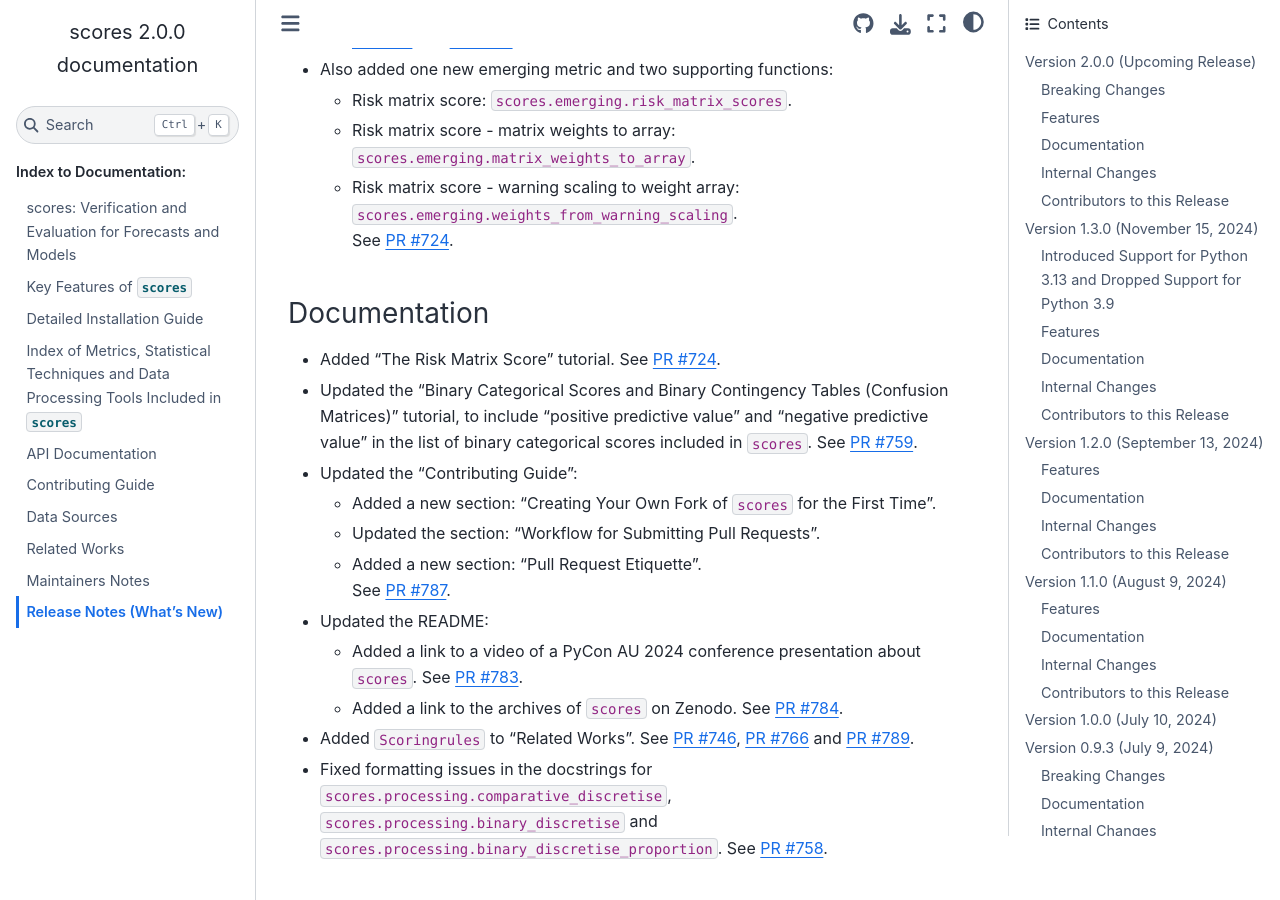
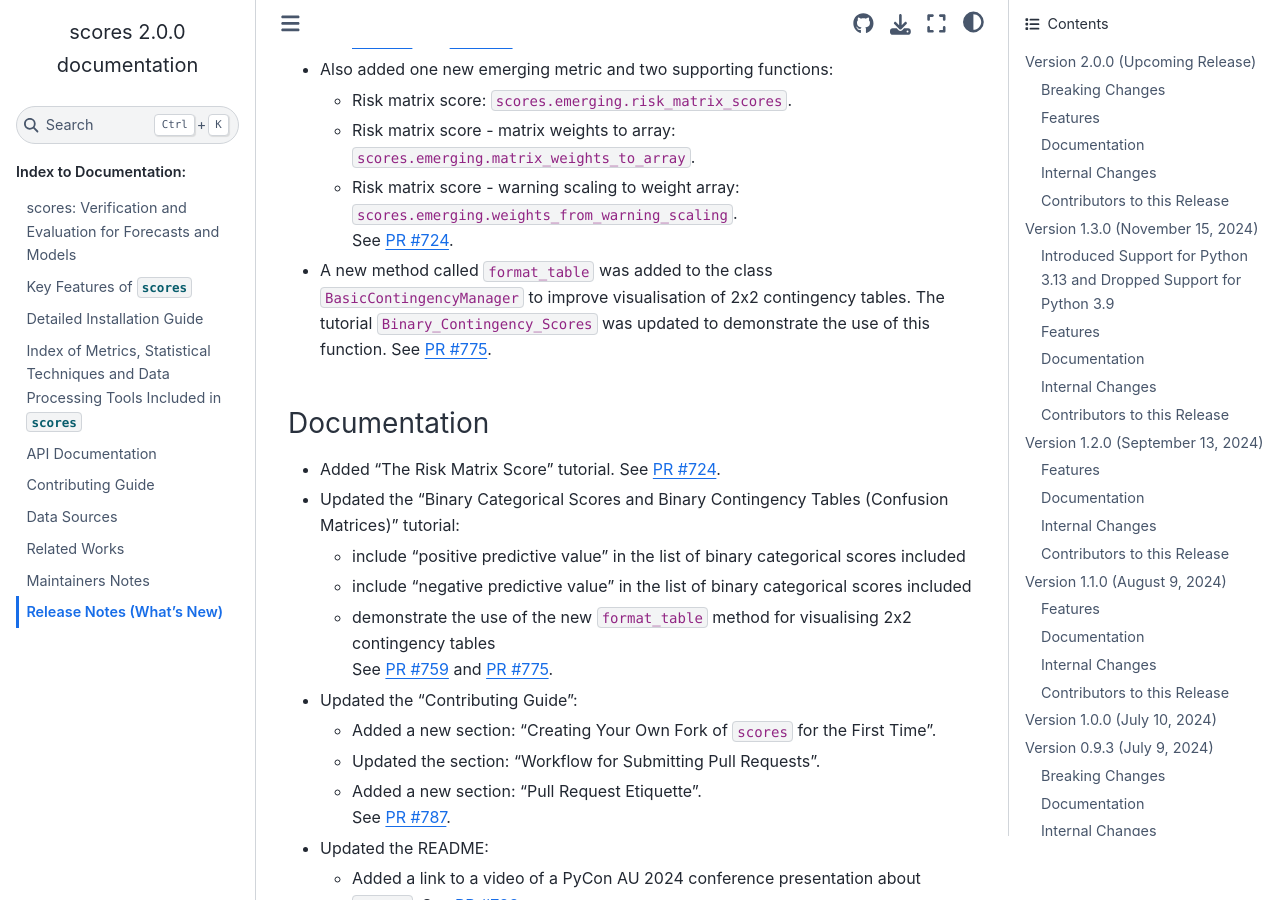
Before and after one commit to nci/scores, a Sphinx documentation site: the page built from docs/release_notes.md, in a window 1280 px wide and 900 px high, scrolled down 757 px. Built offline with Sphinx 7.4.7 and the Sphinx Book theme 1.1.4, drawn with Linux system fonts in a browser that asks for light colours; pages that are not in the unit, such as notebooks, are missing from menus.

Commit message:
Add new format_table method to release notes

```diff
--- a/docs/release_notes.md
+++ b/docs/release_notes.md
@@ -19,12 +19,17 @@ For a list of all changes in this release, see the [full changelog](https://gith
 	- Risk matrix score - matrix weights to array: `scores.emerging.matrix_weights_to_array`.
 	- Risk matrix score - warning scaling to weight array: `scores.emerging.weights_from_warning_scaling`.
 	See [PR #724](https://github.com/nci/scores/pull/724).
+- A new method called `format_table` was added to the class `BasicContingencyManager` to improve visualisation of 2x2 contingency tables. The tutorial `Binary_Contingency_Scores` was updated to demonstrate the use of this function. See [PR #775](https://github.com/nci/scores/pull/775).
 
 ### Documentation
 
 - Added "The Risk Matrix Score" tutorial. See [PR #724](https://github.com/nci/scores/pull/724).
 - Updated the "Binary Categorical Scores and Binary Contingency Tables (Confusion Matrices)"
-tutorial, to include "positive predictive value" and "negative predictive value" in the list of binary categorical scores included in `scores`. See [PR #759](https://github.com/nci/scores/pull/759).
+  tutorial:
+  - include "positive predictive value" in the list of binary categorical scores included
+  - include "negative predictive value" in the list of binary categorical scores included
+  - demonstrate the use of the new `format_table` method for visualising 2x2 contingency tables
+  See [PR #759](https://github.com/nci/scores/pull/759) and [PR #775](https://github.com/nci/scores/pull/775).
 - Updated the “Contributing Guide”:
 	- Added a new section: "Creating Your Own Fork of `scores` for the First Time".
 	- Updated the section: "Workflow for Submitting Pull Requests".
```
